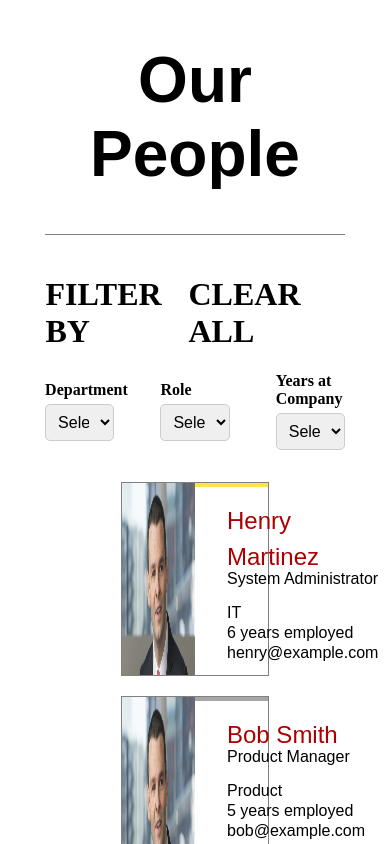
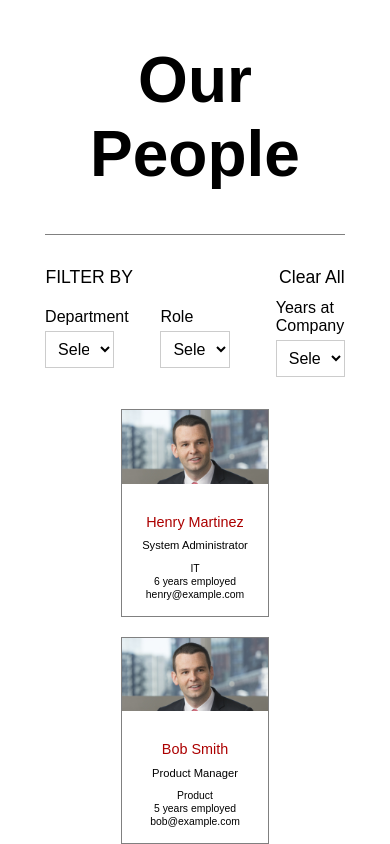
Before and after one commit to Truthhaven/employees, a React (Vite) app: page / in a window 390 px wide. Shown: the top 844 px of the page. Built offline with nearby package versions, Linux system fonts and the light colour scheme.

Commit message:
responsive updates

```diff
--- a/src/components/Dropdown.css
+++ b/src/components/Dropdown.css
@@ -6,19 +6,20 @@
     margin-bottom: 10px;
     width: 20%;
     margin: 0 auto; /* Centers horizontally */
+    font-family: "Avenir Next", "Avenir", Arial, sans-serif;
   }
 
   label {
     display: block; /* Ensures the label is on top */
     font-size: 1rem;
-    font-weight: 600;
   }
 
   .dropdown {
     padding: 8px;
     font-size: 1rem;
     border: 1px solid #ccc;
-    border-radius: 5px;
+    background-color: white; /* Ensures background is white */
+    border-radius: 0; /* Removes rounded corners */
     cursor: pointer;
     width: 100%; /* Ensures dropdown takes full width of container */
   }
--- a/src/components/EmployeeCard.css
+++ b/src/components/EmployeeCard.css
@@ -4,8 +4,8 @@
   width: 40em;
   height: 12em;
   transition: transform 0.2s ease-in-out;
-  position: relative; /* Important for absolute positioning */
-  z-index: 1; /* Ensures text stays above background */
+  position: relative;
+  z-index: 1;
   border: 0.2px solid gray;
 }
 
@@ -16,21 +16,21 @@
   top: 0;
   left: 50%;
   width: 50%;
-  height: 4px; /* Line thickness */
-  background-color: var(--borderColor, gray); /* Dynamic color */
-  opacity: 0.7; /* Slight transparency */
-  transition: width 0.4s ease-in-out, height 0.4s ease-in-out, opacity 0.4s ease-in-out; /* Slowed down */
+  height: 4px;
+  background-color: var(--borderColor, gray);
+  opacity: 0.7;
+  transition: width 0.4s ease-in-out, height 0.4s ease-in-out, opacity 0.4s ease-in-out;
   z-index: -1;
 }
 
 /* Hover effect: Expand the horizontal line */
 .card:hover::before {
-  height: 100%; /* Expand the line thickness */
-  opacity: 1; /* Make it fully visible */
+  height: 100%;
+  opacity: 1;
 }
 
 .card:hover {
-  color: white; /* Change text to white */
+  color: white;
 }
 
 .card:hover h2,
@@ -40,7 +40,7 @@
 
 /* Override text color to black if borderColor is yellow (gold) */
 .card[style*="--borderColor: gold"]:hover {
-  color: black !important; /* Text becomes black on hover if gold */
+  color: black !important;
 }
 
 .card[style*="--borderColor: gold"]:hover h2,
@@ -58,6 +58,7 @@
   font-family: "Avenir Next", "Avenir", Arial, sans-serif;
 }
 
+/* Default font sizes */
 .role {
   margin-top: -1.5em;
   font-size: 1em;
@@ -73,10 +74,126 @@
 .groupedInfo {
   display: flex;
   flex-direction: column;
-  gap: 2px; /* Adjusts space between department, years, and email */
+  gap: 2px;
 }
 
 .groupedInfo p {
-  margin: 0; /* Removes unnecessary spacing */
-  padding: 0; /* Ensures no extra padding is added */
+  margin: 0;
+  padding: 0;
 }
+/* 📌 MEDIA QUERIES FOR RESPONSIVE DESIGN */
+
+/* Adjust layout for large tablets and small desktops (below 1024px) */
+@media (max-width: 1024px) {
+  .card {
+    width: 32em; /* Slightly reduce width */
+    height: auto;
+  }
+
+  .name {
+    font-size: 1.25em; /* Adjust for readability */
+  }
+
+  .role {
+    font-size: 0.95em;
+  }
+
+  .groupedInfo p {
+    font-size: 0.9em;
+  }
+}
+
+/* Adjust for tablets and landscape phones (below 900px) */
+@media (max-width: 900px) {
+  .card {
+    width: 85%; /* Allow more fluidity */
+  }
+
+  .name {
+    font-size: 1.2em;
+  }
+
+  .role {
+    font-size: 0.9em;
+  }
+
+  .groupedInfo p {
+    font-size: 0.85em;
+  }
+}
+
+/* Stack layout for tablets & smaller screens (below 768px) */
+@media (max-width: 768px) {
+  .card {
+    flex-direction: column;
+    width: 95%;
+    height: auto;
+  }
+
+  .card img {
+    width: 100%;
+    height: auto;
+  }
+
+  .info {
+    margin-left: 0;
+    padding: 1em;
+    text-align: center;
+  }
+
+  .name {
+    font-size: 1.1em;
+  }
+
+  .role {
+    font-size: 0.85em;
+    margin-top: -0.5em;
+  }
+
+  .groupedInfo p {
+    font-size: 0.8em;
+  }
+}
+
+/* Mobile optimization (below 600px) */
+@media (max-width: 600px) {
+  .card {
+    width: 100%;
+  }
+
+  .name {
+    font-size: 1em;
+  }
+
+  .role {
+    font-size: 0.75em;
+  }
+
+  .groupedInfo p {
+    font-size: 0.7em;
+  }
+}
+
+/* Extra small screens (below 400px) */
+@media (max-width: 414px) {
+  .card::before {
+    left: 0; /* Start from the very left */
+    width: 100%; /* Cover full width */
+    transform: none; /* Remove previous translateX effect */
+  }
+  .card {
+    width: 100%;
+  }
+
+  .name {
+    font-size: 0.9em;
+  }
+
+  .role {
+    font-size: 0.7em;
+  }
+
+  .groupedInfo p {
+    font-size: 0.65em;
+  }
+}
--- a/src/components/Header.css
+++ b/src/components/Header.css
@@ -19,9 +19,24 @@
     justify-content: space-between; /* Moves items to opposite ends */
     align-items: center; /* Keeps text vertically aligned */
     width: 100%; /* Ensures full container width */
+    font-size: .55em;
+    font-family: "Avenir Next", "Avenir", Arial, sans-serif;
   }
 
   .headerContainer{
     width: 80%;
     margin: 0 auto;
   }
+
+  .filterBy{
+    font-weight: 500;
+  }
+
+  .clearAll{
+    font-weight: normal;
+    transition: text-decoration 0.2s ease-in-out; /* Smooth underline effect */
+  }
+
+  .clearAll:hover {
+    text-decoration: underline; /* Underline on hover */
+  }
--- a/src/components/Header.jsx
+++ b/src/components/Header.jsx
@@ -6,8 +6,8 @@ const Header = () => {
             <h1 className = "headerTitle"> Our People</h1>
             <hr className="horizontal-line" />
             <div className = "filterText">
-            <h1> FILTER BY </h1>
-            <h1> CLEAR ALL </h1>
+            <h1 className = "filterBy"> FILTER BY </h1>
+            <h1 className = "clearAll"> Clear All</h1>
             </div>
             </div>
         </>
```
